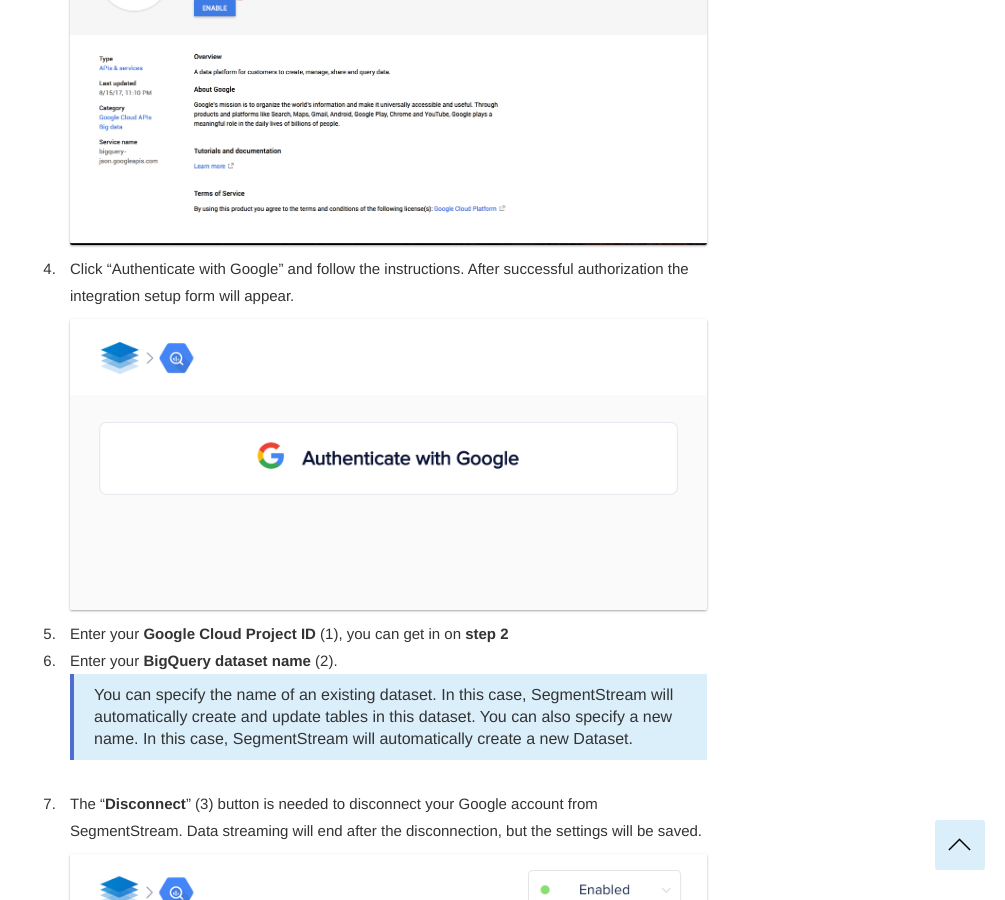
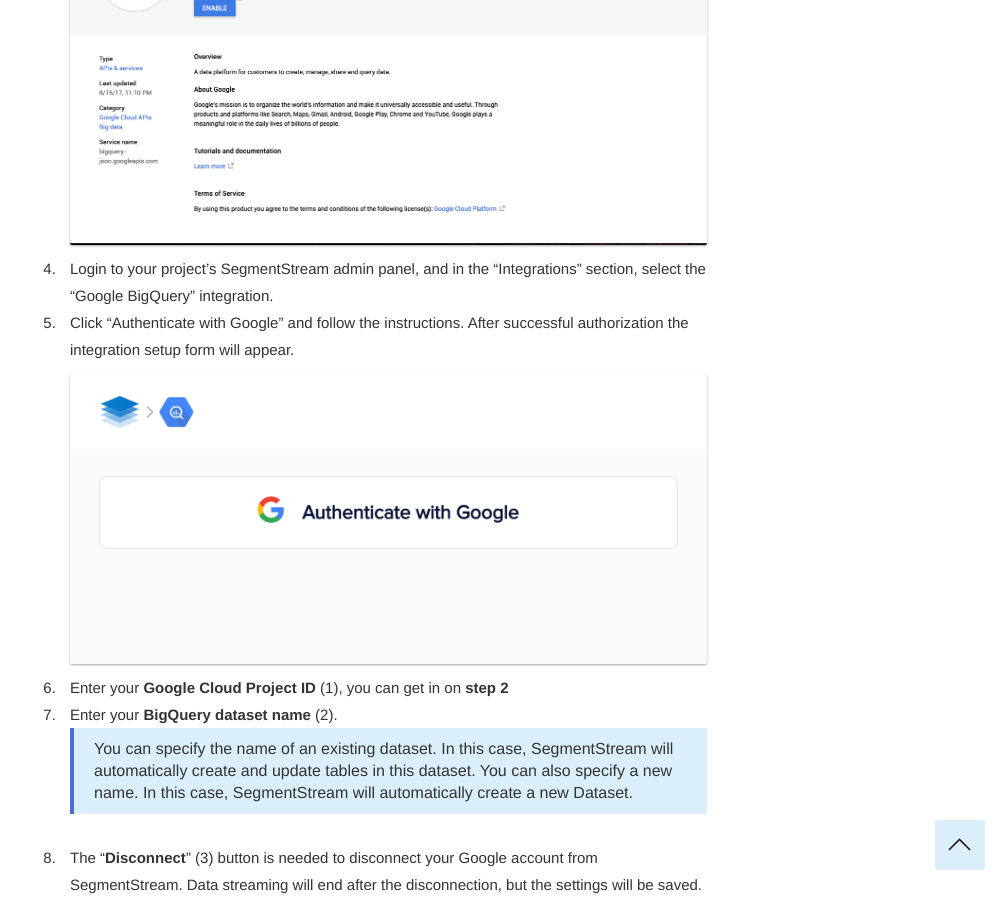
Before and after one commit to segmentstream-com/segmentstream-com.github.io, a Jekyll site: the page built from _docs/integrations/google-bigquery.md, in a window 1280 px wide and 900 px high, scrolled down 2353 px. Shown: the whole window, without its empty margins (275-1280 px from the left). Built offline with Jekyll 4.4.1, drawn with Linux system fonts in a browser that asks for light colours; nearby versions of some CDN libraries.

Commit message:
add bigquery integration step

```diff
--- a/_docs/integrations/google-bigquery.md
+++ b/_docs/integrations/google-bigquery.md
@@ -36,6 +36,7 @@
 ![](/img/integrations.ddmstreaming.3.png)
 ![](/img/integrations.ddmstreaming.4.png)
 ![](/img/integrations.ddmstreaming.5.png)
+3. Login to your project's SegmentStream admin panel, and in the “Integrations” section, select the “Google BigQuery” integration.
 4. Click “Authenticate with Google” and follow the instructions. After successful authorization the integration setup form will appear.
 ![](/img/integrations.ddmstreaming.19.png)
 5. Enter your **Google Cloud Project ID** (1), you can get in on **step 2**
```
